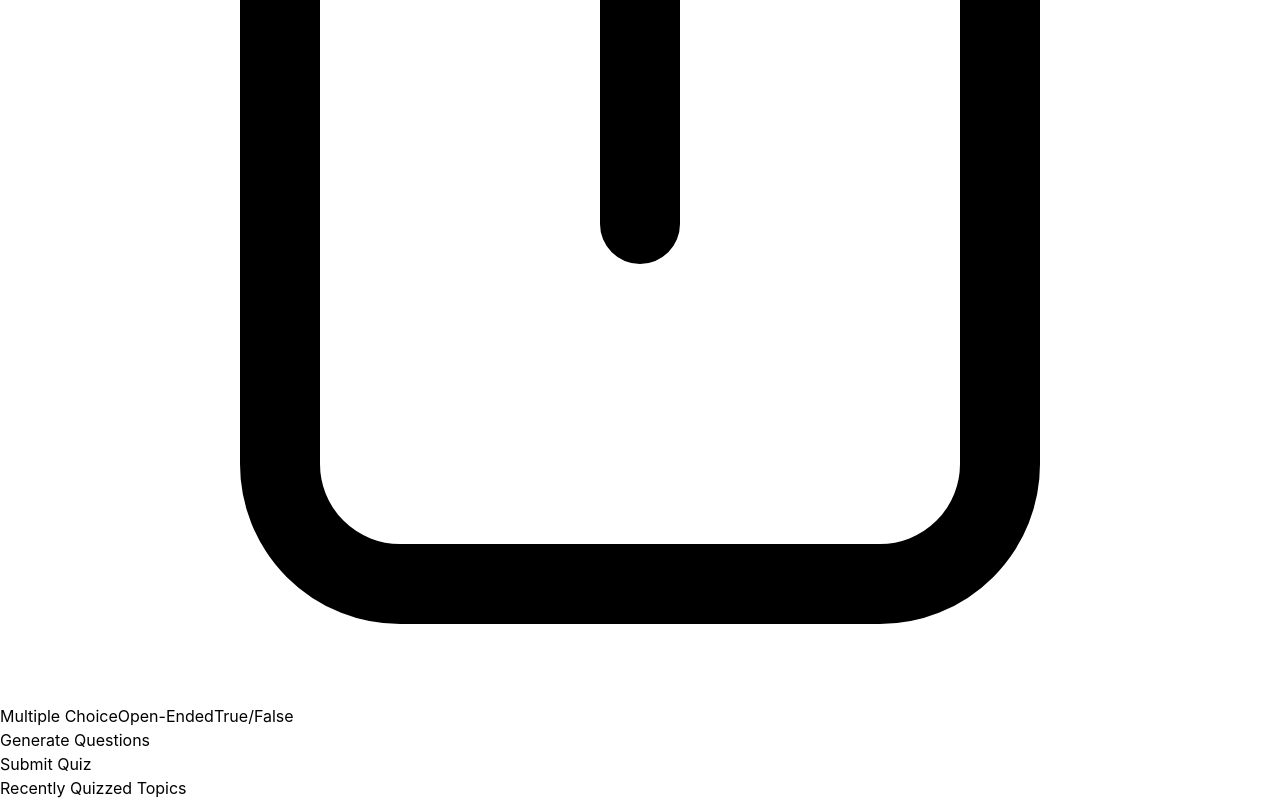
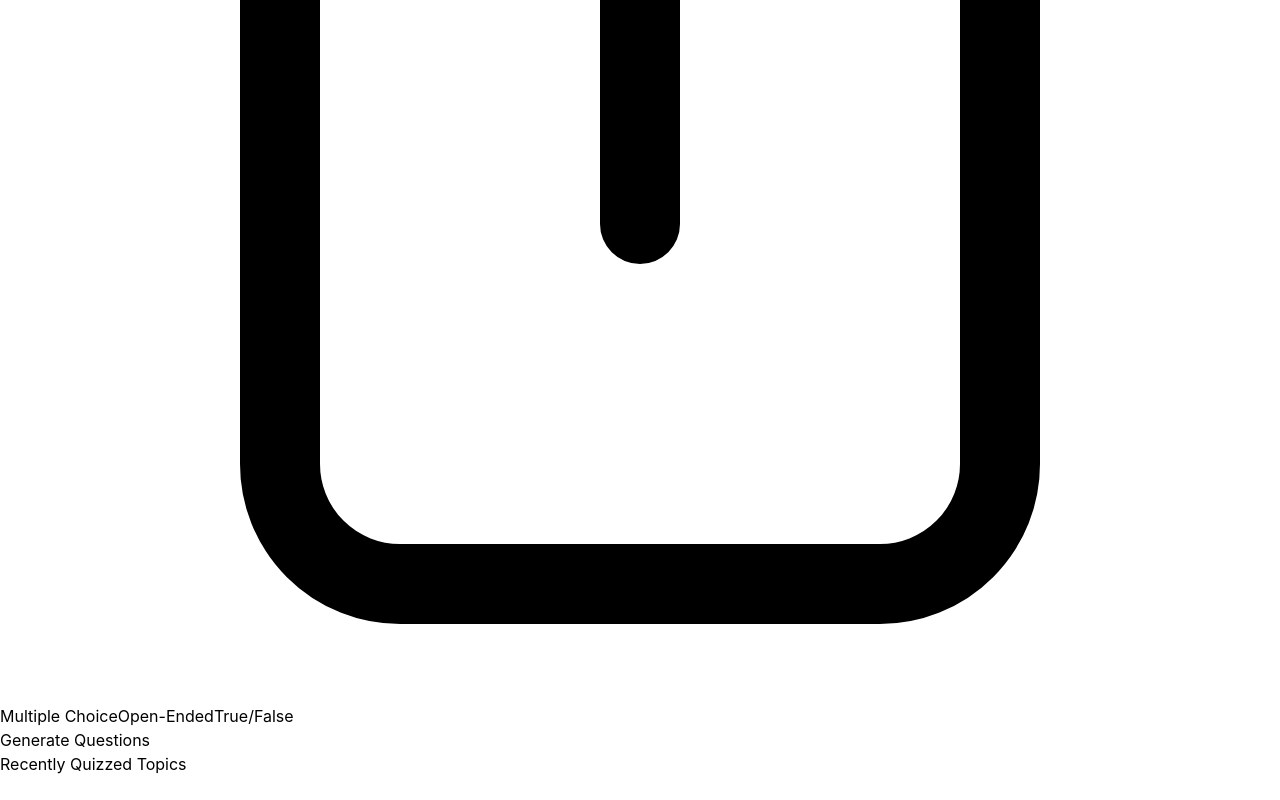
Before and after one commit to connorpark24/winston, a React (Vite) app in the folder frontend/: page / in a window 1280 px wide. Shown: the part 720-1520 px from the top of the page. After the commit the page ends 1496 px from the top, so only its background shows below. Built offline with nearby package versions, Linux system fonts and the light colour scheme.

Commit message:
ensure all inputs given

```diff
--- a/frontend/src/App.tsx
+++ b/frontend/src/App.tsx
@@ -127,6 +127,13 @@ function App() {
         : "bg-red-100";
     }
   };
+
+  const allAnswersProvided = questions.every((question, index) => {
+    if (question.type === "open-ended") {
+      return selectedAnswers[index].trim() !== "";
+    }
+    return selectedAnswers[index] !== "";
+  });
 
   return (
     <div className="w-screen flex flex-col items-center justify-center p-16">
@@ -303,12 +310,18 @@ function App() {
           </div>
         </div>
       ))}
-      <button
-        className="bg-blue-500 hover:bg-blue-400 text-white font-bold py-2 px-8 rounded-md mt-4 text-sm"
-        onClick={handleQuizSubmit}
-      >
-        Submit Quiz
-      </button>
+
+      {questions.length > 0 && (
+        <button
+          className={`${
+            isSubmitted ? "bg-gray-400" : "bg-green-500 hover:bg-green-400"
+          } text-white font-bold py-2 px-8 rounded-md text-sm`}
+          onClick={handleQuizSubmit}
+          disabled={isSubmitted || !allAnswersProvided}
+        >
+          Submit Quiz
+        </button>
+      )}
 
       <div className="w-full p-4 mt-8 flex flex-col items-center gap-y-4">
         <h2 className="text-2xl font-bold mb-2">Recently Quizzed Topics</h2>
```
